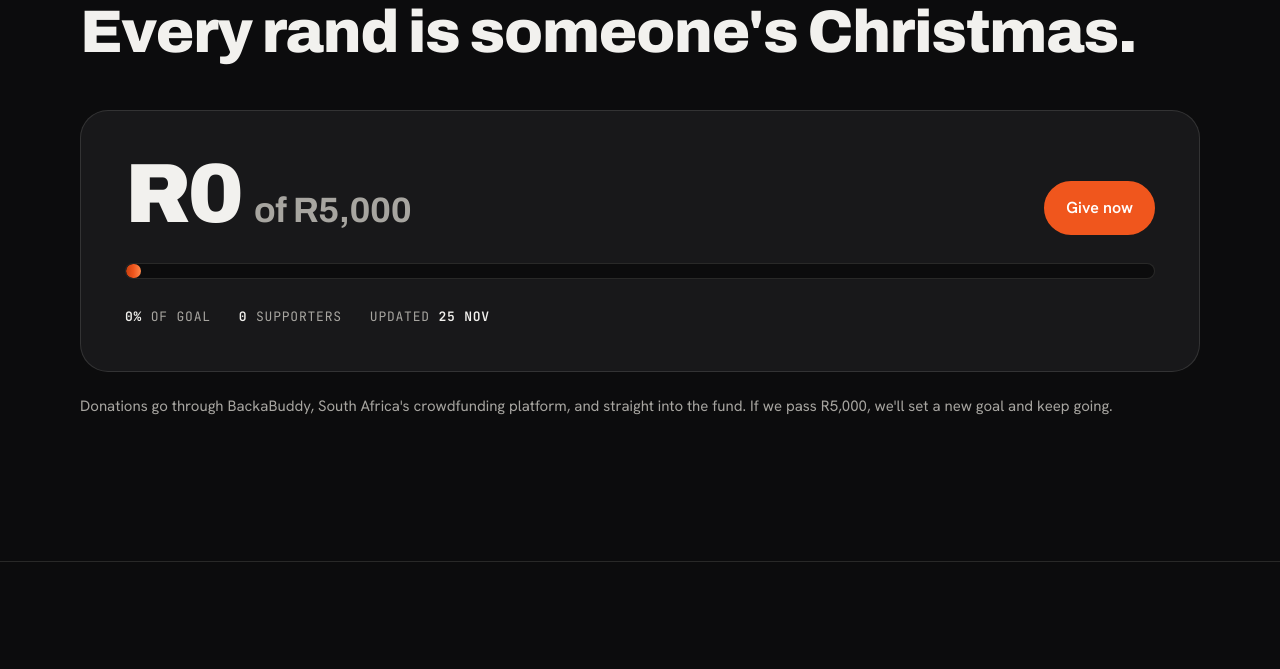
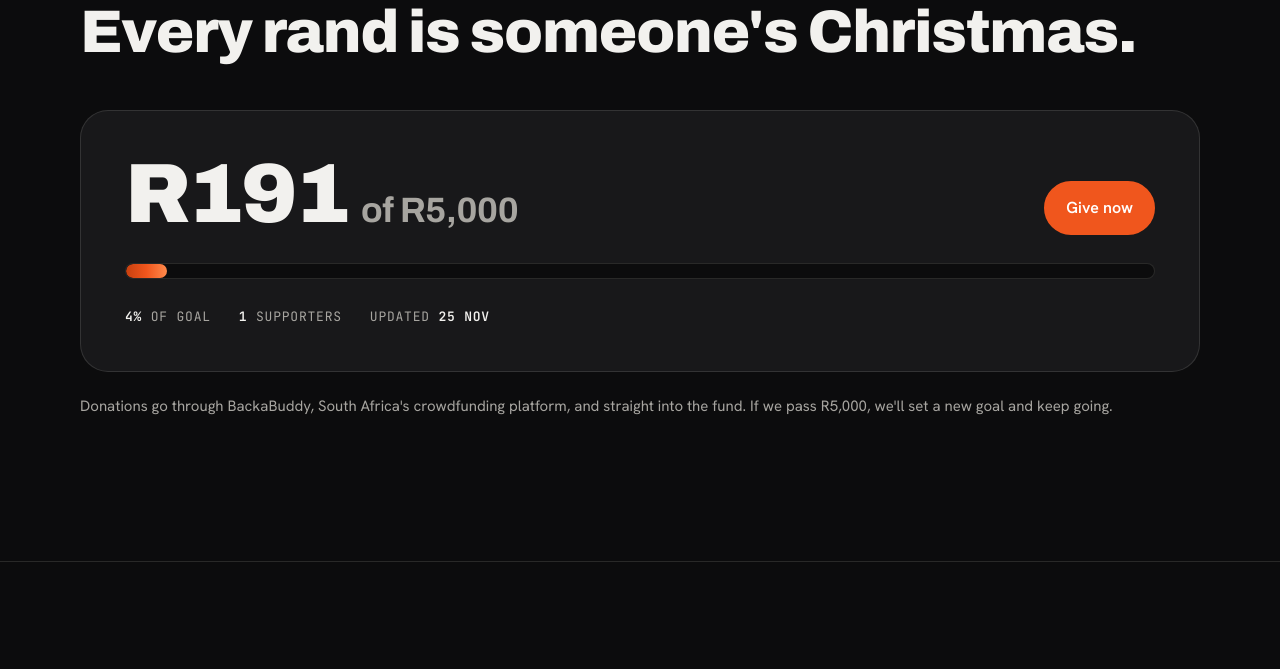
Before and after one commit to forge369ai-lang/coffee-site, a plain HTML site: page previews/jay-steenkamp/prayers-and-pushups.html in a window 1280 px wide. Shown: the part 1034-1703 px from the top of the page. Drawn offline with Linux system fonts and the light colour scheme; files whose address does not match are found by name.

Commit message:
Prayers & Pushups: first donation, R191 raised
Co-Authored-By: Claude Opus 5.5 <noreply@anthropic.com>
Claude-Session: https://claude.ai/code/session_014uauVvgYkqHCwUrpkHYbsk

```diff
--- a/previews/jay-steenkamp/prayers-and-pushups.html
+++ b/previews/jay-steenkamp/prayers-and-pushups.html
@@ -494,8 +494,8 @@ footer a:hover{color:var(--ink)}
 const EVENT = {
   donateUrl: "https://www.backabuddy.co.za/campaign/prayers-and-pushups", // BackaBuddy campaign link
   goal: 5000,                    // rand
-  raised: 0,                     // rand raised so far
-  donors: 0,                     // number of supporters
+  raised: 191,                   // rand raised so far
+  donors: 1,                     // number of supporters
   updated: "25 Nov",             // e.g. "1 Dec"
   pushups: 3000,
   start: "2026-12-12T08:00:00+02:00", // countdown target (SA time)
```
